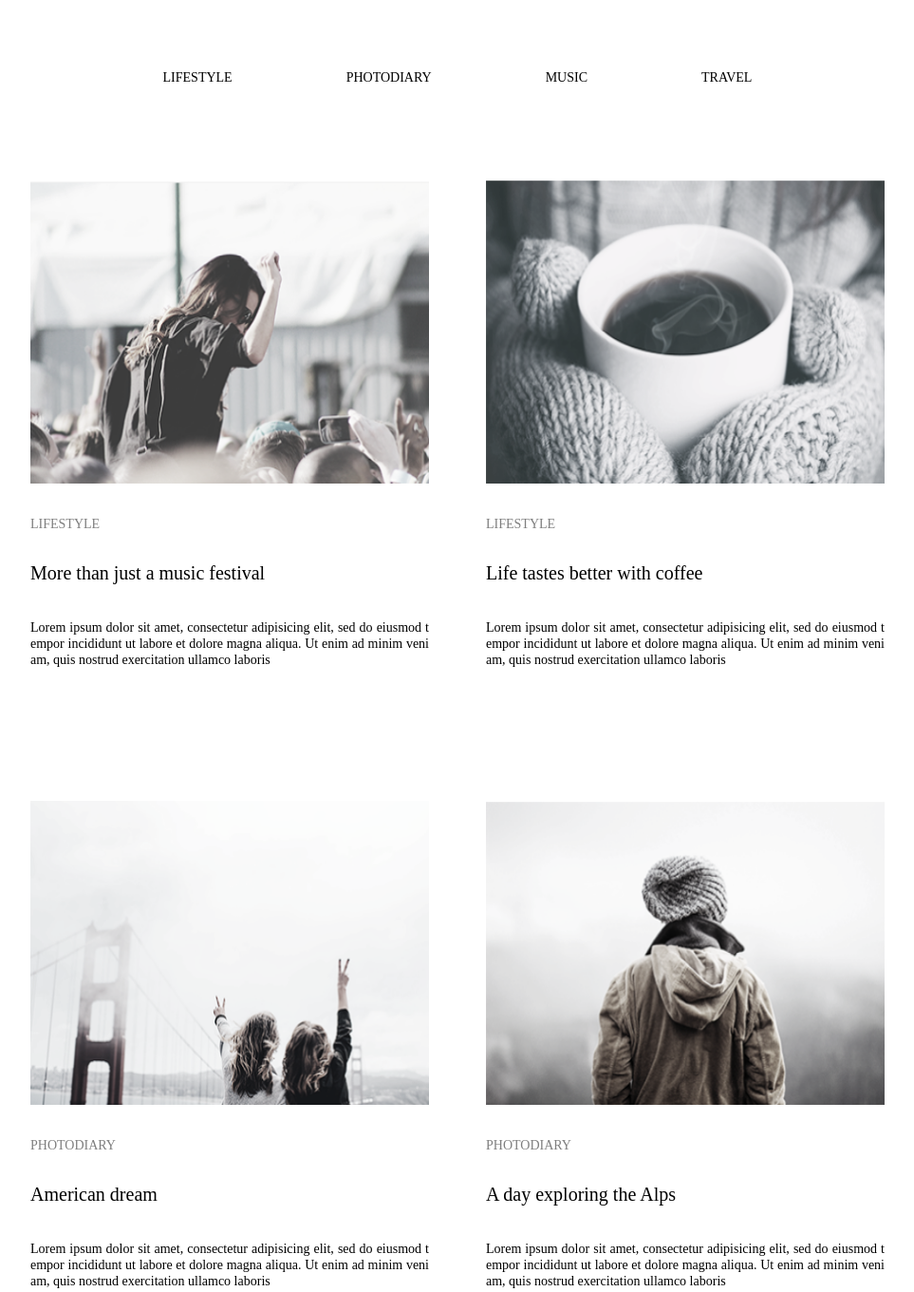
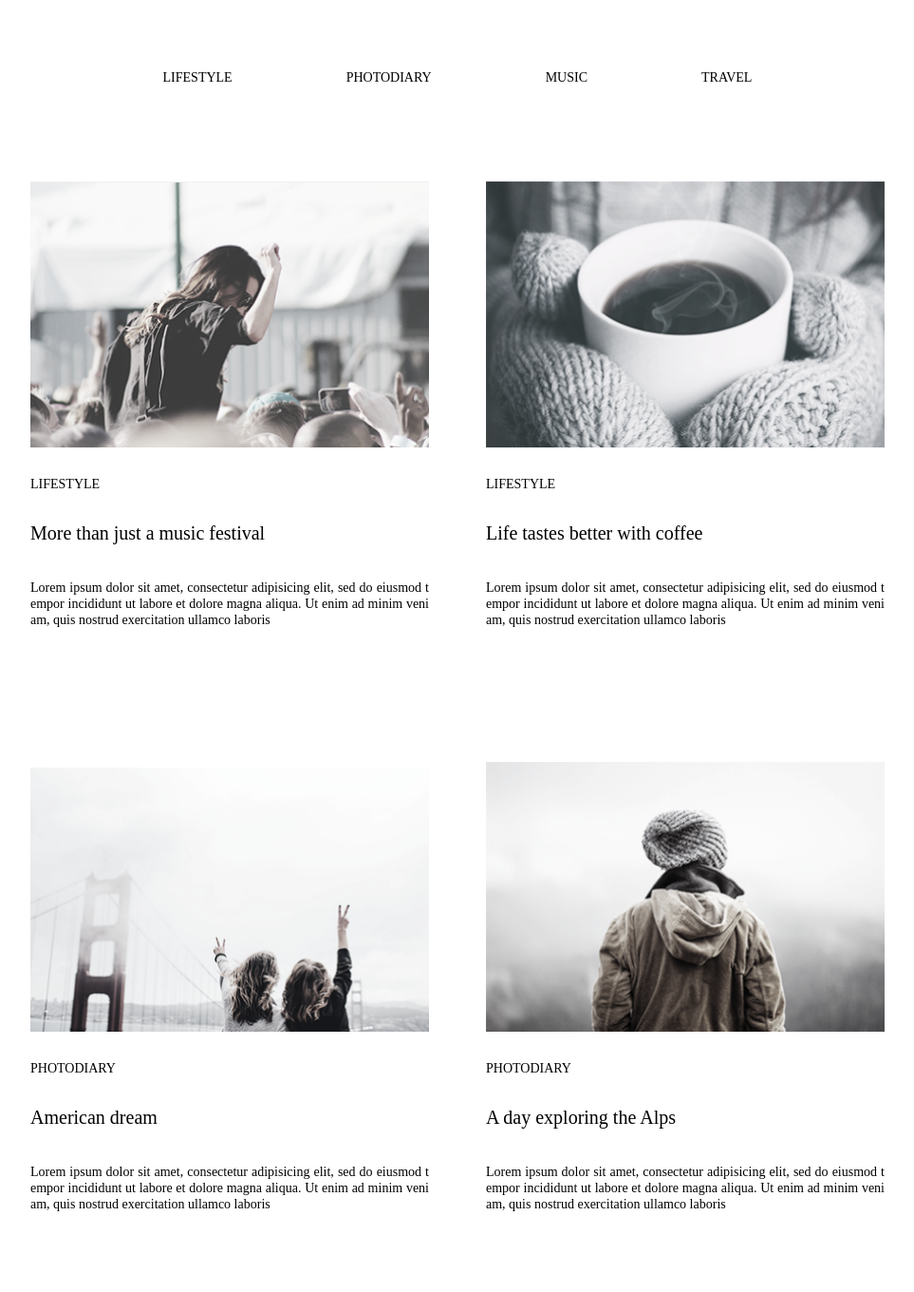
Before and after one commit to petermazuryk/goit-fe-course, a plain HTML site: page html-css/module-03/index.html in a window 1280 px wide. Shown: the top 1360 px of the page at 95% size, without its empty margins (158-1121 px from the left). Drawn offline with nearby package versions, Linux system fonts and the light colour scheme.

Commit message:
Изменения в ДЗ Модуль-03

```diff
--- a/html-css/module-03/css/style.css
+++ b/html-css/module-03/css/style.css
@@ -17,7 +17,7 @@ body {
     width: 900px;
     height: auto;
     margin: 0 auto;
-    font-size: 0;
+    /* font-size: 0; */
 }
 
 .tag-header {
@@ -47,6 +47,7 @@ body {
 }
 
 .menu-list a {
+    display: inline-block;
     text-decoration: none;
     text-transform: uppercase;
     color: black;
@@ -56,14 +57,29 @@ body {
 .menu-list a:focus {
     color: blue;
 }
+
 .blog {
-    margin-bottom: 70px;
+    padding-bottom: 70px;
+}
+
+/* Нада отдельно выучить */
+.hiden-text {
+    position: absolute;
+    width: 1px;
+    height: 1px;
+    margin: -1px;
+    border: 0;
+    padding: 0;
+    white-space: nowrap;
+    clip-path: inset(100%);
+    clip: rect(0 0 0 0);
+    overflow: hidden;
 }
 
 .blog-list {
     list-style: none;
     font-size: 0;
-    margin: 0;
+    margin-bottom: 55px;
     padding: 0;
 }
 
@@ -81,29 +97,36 @@ body {
 }
 
 .blog-list-item:nth-last-child(-n + 2) {
-    margin-bottom: 55px;
+    margin-bottom: 0px;
+
+}
+
+img {
+    display: block;
+    max-width: 100%;
+    height: auto;
+}
+
+.blog-list-item img {
+    margin-bottom: 30px;
 }
 
 .lifestile,
 .photodiary {
-    padding-top: 30px;
+    /* padding-top: 30px; */
     margin-bottom: 35px;
-    opacity: 0.5;
     text-transform: uppercase;
 }
 
-.blog-list-item h2 {
+.blog-list-item h3 {
     font-size: 20px;
     font-weight: 500;
     word-spacing: normal;
+    margin-bottom: 40px;
 }
 
 p {
     font-size: 12px;
-}
-
-.lorem {
-    padding-top: 40px;
     word-break: break-all;
     text-align: justify;
 }
@@ -120,6 +143,7 @@ p {
     text-align: center;
     font-size: 16px;
 }
+
 .load:hover,
 .load:focus {
     color: blue;
--- a/html-css/module-03/index.html
+++ b/html-css/module-03/index.html
@@ -10,6 +10,7 @@
   <link rel="stylesheet" href="https://cdnjs.cloudflare.com/ajax/libs/meyer-reset/2.0/reset.min.css">
   <title>Module-03</title>
 </head>
+
 <body>
   <header class="tag-header container">
     <nav class="navigation">
@@ -31,14 +32,15 @@
   </header>
   <main class="container">
     <section class="blog">
-        <h2>Fisrst </h2>
+      <h2 class="hiden-text">Fisrst </h2>
       <ul class="blog-list">
         <li class="blog-list-item">
           <article>
             <img src="./img/girl.png" alt="Картинка с девушкой" width="420" height="320">
             <p class="lifestile">lifestyle</p>
-              <h2>More than just a music festival</h2>
-              <p class="lorem"> Lorem ipsum dolor sit amet, consectetur adipisicing elit, sed do eiusmod tempor incididunt ut
+            <h3>More than just a music festival</h3>
+            <p class="lorem"> Lorem ipsum dolor sit amet, consectetur adipisicing elit, sed do eiusmod tempor
+              incididunt ut
               labore et dolore magna aliqua.
               Ut enim ad minim veniam, quis nostrud exercitation ullamco laboris </p>
           </article>
@@ -47,8 +49,9 @@
           <article>
             <img src="./img/cofee.png" alt="Картинка с кофе" width="420" height="320">
             <p class="lifestile">lifestyle</p>
-              <h2>Life tastes better with coffee</h2>
-              <p class="lorem"> Lorem ipsum dolor sit amet, consectetur adipisicing elit, sed do eiusmod tempor incididunt ut
+            <h3>Life tastes better with coffee</h3>
+            <p class="lorem"> Lorem ipsum dolor sit amet, consectetur adipisicing elit, sed do eiusmod tempor
+              incididunt ut
               labore et dolore magna aliqua.
               Ut enim ad minim veniam, quis nostrud exercitation ullamco laboris </p>
           </article>
@@ -57,8 +60,9 @@
           <article>
             <img src="./img/bridge.png" alt="Картинка с мостом" width="420" height="320">
             <p class="photodiary">photodiary</p>
-              <h2>American dream</h2>
-              <p class="lorem"> Lorem ipsum dolor sit amet, consectetur adipisicing elit, sed do eiusmod tempor incididunt ut
+            <h3>American dream</h3>
+            <p class="lorem"> Lorem ipsum dolor sit amet, consectetur adipisicing elit, sed do eiusmod tempor
+              incididunt ut
               labore et dolore magna aliqua.
               Ut enim ad minim veniam, quis nostrud exercitation ullamco laboris </p>
           </article>
@@ -67,8 +71,9 @@
           <article>
             <img src="./img/man.png" alt="Картинка с парнем" width="420" height="320">
             <p class="photodiary">photodiary</p>
-              <h2>A day exploring the Alps</h2>
-              <p class="lorem"> Lorem ipsum dolor sit amet, consectetur adipisicing elit, sed do eiusmod tempor incididunt ut
+            <h3>A day exploring the Alps</h3>
+            <p class="lorem"> Lorem ipsum dolor sit amet, consectetur adipisicing elit, sed do eiusmod tempor
+              incididunt ut
               labore et dolore magna aliqua.
               Ut enim ad minim veniam, quis nostrud exercitation ullamco laboris </p>
           </article>
@@ -77,8 +82,9 @@
           <article>
             <img src="./img/girl2.png" alt="Вторая двушка" width="420" height="320">
             <p class="lifestile">lifestyle</p>
-              <h2>Top 10 song for running</h2>
-              <p class="lorem"> Lorem ipsum dolor sit amet, consectetur adipisicing elit, sed do eiusmod tempor incididunt ut
+            <h3>Top 10 song for running</h3>
+            <p class="lorem"> Lorem ipsum dolor sit amet, consectetur adipisicing elit, sed do eiusmod tempor
+              incididunt ut
               labore et dolore magna aliqua.
               Ut enim ad minim veniam, quis nostrud exercitation ullamco laboris </p>
           </article>
@@ -87,8 +93,9 @@
           <article>
             <img src="./img/road.png" alt="Картинка с дорогой" width="420" height="320">
             <p class="lifestile">lifestyle</p>
-              <h2>Cold winter days</h2>
-              <p class="lorem"> Lorem ipsum dolor sit amet, consectetur adipisicing elit, sed do eiusmod tempor incididunt ut
+            <h3>Cold winter days</h3>
+            <p class="lorem"> Lorem ipsum dolor sit amet, consectetur adipisicing elit, sed do eiusmod tempor
+              incididunt ut
               labore et dolore magna aliqua.
               Ut enim ad minim veniam, quis nostrud exercitation ullamco laboris </p>
           </article>
@@ -98,4 +105,5 @@
     </section>
   </main>
 </body>
+
 </html>
```
Lines whose indentation alone changed are shown as unchanged.
